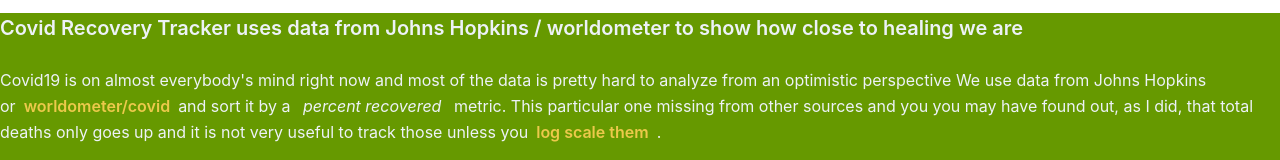
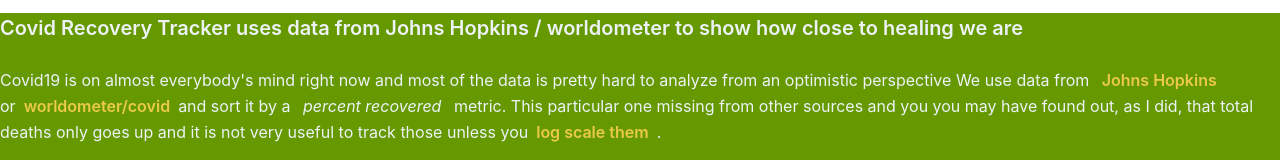
Before and after one commit to danbaragan/covid-recovery, a React (Create React App) app: page /about in a window 1280 px wide. Shown: the part 125-285 px from the top of the page. Built offline with nearby package versions, Linux system fonts and the light colour scheme.

Commit message:
about: fix hopkins link style

```diff
--- a/src/pages/About.js
+++ b/src/pages/About.js
@@ -14,7 +14,7 @@
         <h2 className="paragraph-heading">Covid Recovery Tracker uses data from Johns Hopkins / worldometer to show how close to healing we are</h2>
         <p>
           Covid19 is on almost everybody's mind right now and most of the data is pretty hard to analyze from an optimistic perspective
-          We use data from <a href="https://covid-api.com">Johns Hopkins</a> or
+          We use data from <a href="https://covid-api.com" className="external-link">Johns Hopkins</a> or
           <a href="https://www.worldometers.info/coronavirus" className="external-link">worldometer/covid</a>
           and sort it by a <em>percent recovered</em> metric. This particular one missing from other sources and you you may have found out,
           as I did, that total deaths only goes up and it is not very useful to track those unless you
```
